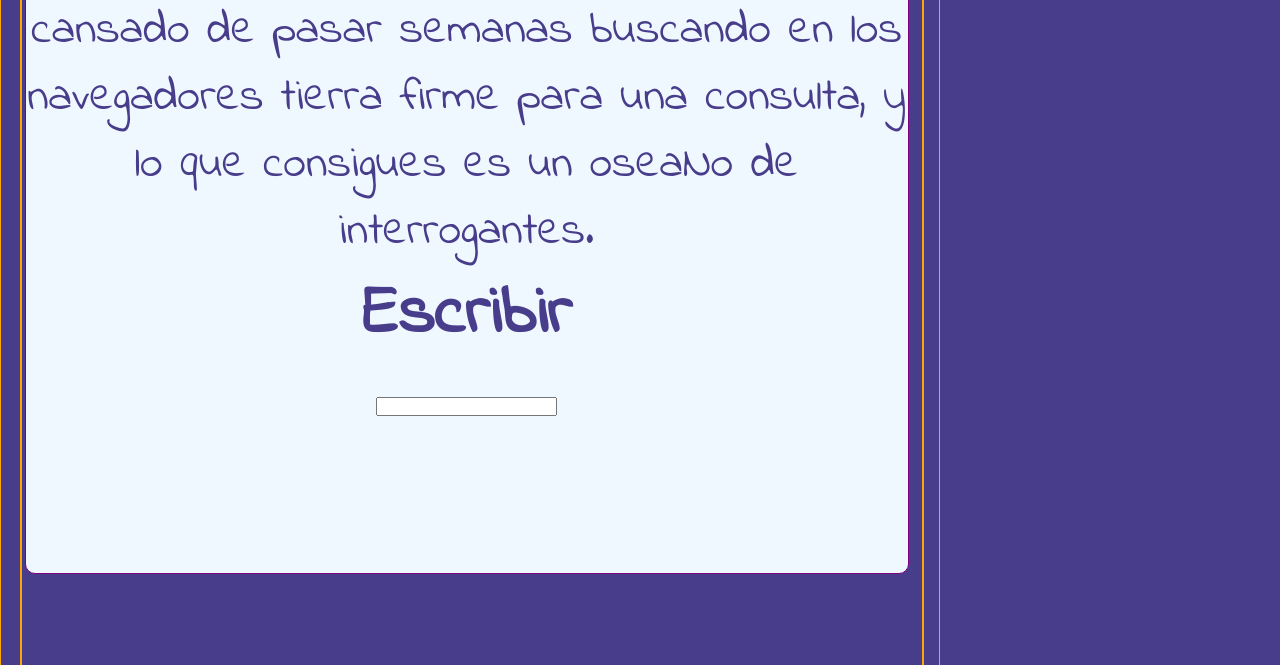
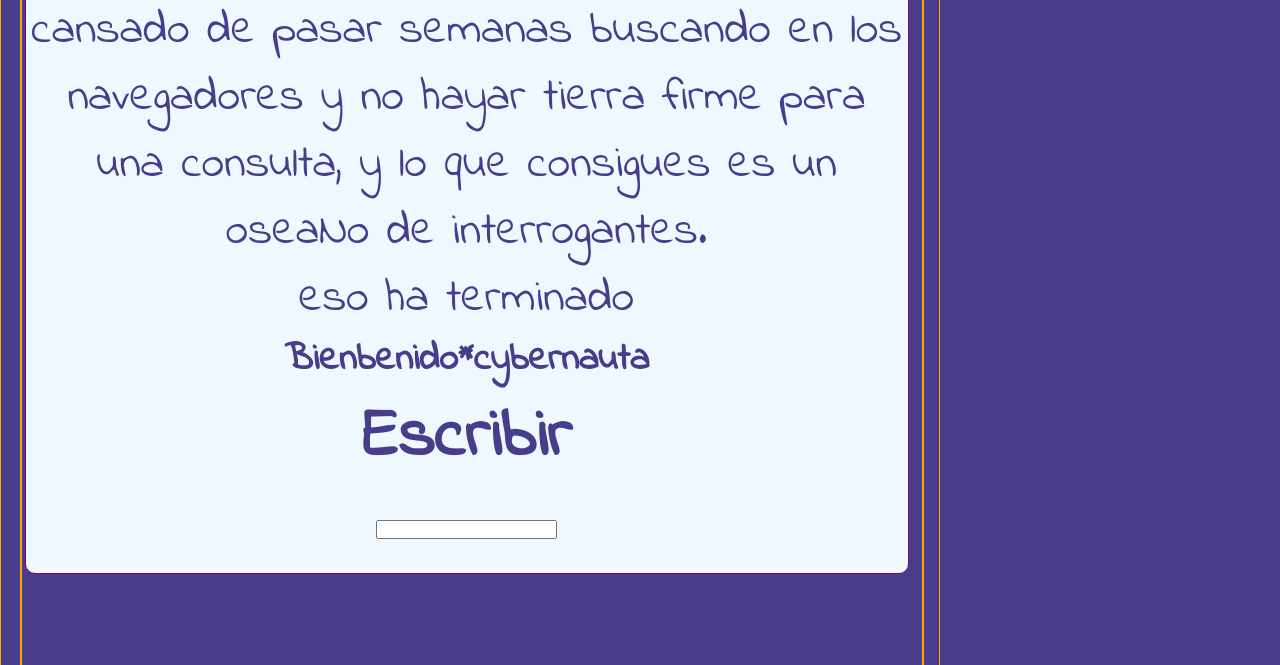
Before and after one commit to antiguament/abril19, a plain HTML site: page index.html in a window 1280 px wide. Shown: the part 435-1100 px from the top of the page. Drawn offline with Linux system fonts and the light colour scheme; a web font is replaced by a local one.

Commit message:
Update index.html

```diff
--- a/index.html
+++ b/index.html
@@ -80,11 +80,13 @@
 
     <p>
       cansado de pasar semanas buscando en los navegadores
+      y no hayar
       tierra firme para una consulta, y lo que consigues es
       un oseaNo de interrogantes.
     </p>
 
-
+  <p>eso ha terminado</p>
+    <h5>Bienbenido*cybernauta</h5>
 
     <h2>Escribir</h2>
     <input type="text">
```
